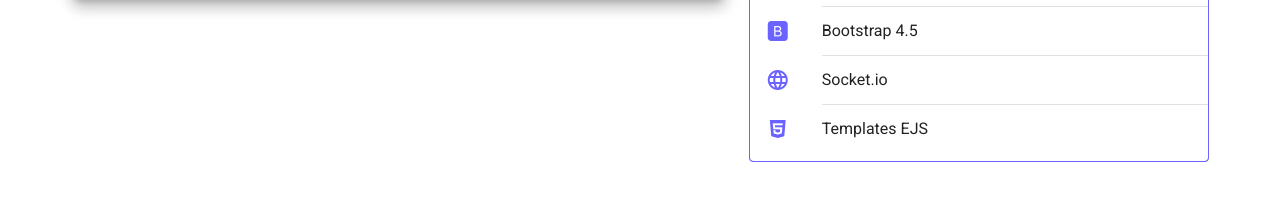
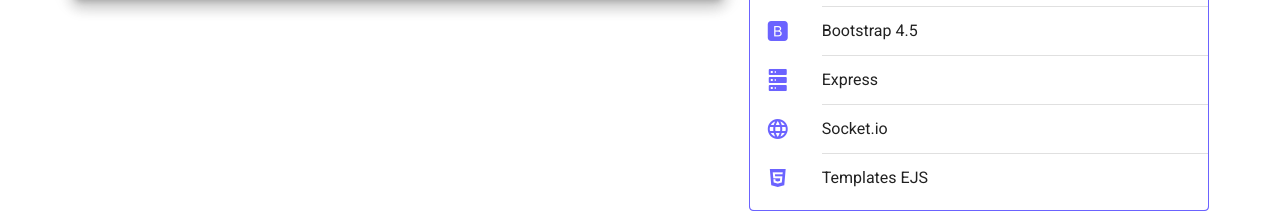
Before and after one commit to Joyfer/myweb, a Nuxt app: page /colection/1 in a window 1280 px wide. Shown: the part 580-793 px from the top of the page. Built offline with nearby package versions, Linux system fonts and the light colour scheme; what vue-typer would draw is missing.

Commit message:
Information changed

```diff
--- a/static/projects.js
+++ b/static/projects.js
@@ -16,6 +16,7 @@ const projects = [
       { icon: "nodejs", name: "Nodejs" },
       { icon: "language-javascript", name: "Javascript" },
       { icon: "bootstrap", name: "Bootstrap 4.5" },
+      { icon: "server", name: "Express" },
       { icon: "web", name: "Socket.io" },
       { icon: "language-html5", name: "Templates EJS" }
     ]
@@ -151,7 +152,7 @@ const projects = [
     gameZone: true,
     name: "Crowdfunding | Frontend Mentor",
     gitRepo: "https://github.com/Joyfer/crowdfunding-product",
-    descripcion: `Prueba de Frontend mentor, donde uso Vue 3 con Typescript y ViteJS. Y hago creación
+    descripcion: `Prueba de Frontend mentor, donde uso Vue 3 con Typescript y Vite, Y hago creación
     de varios composables functions.`,
     imagenes: [
       "https://i.imgur.com/FgbX2FR.png",
```
